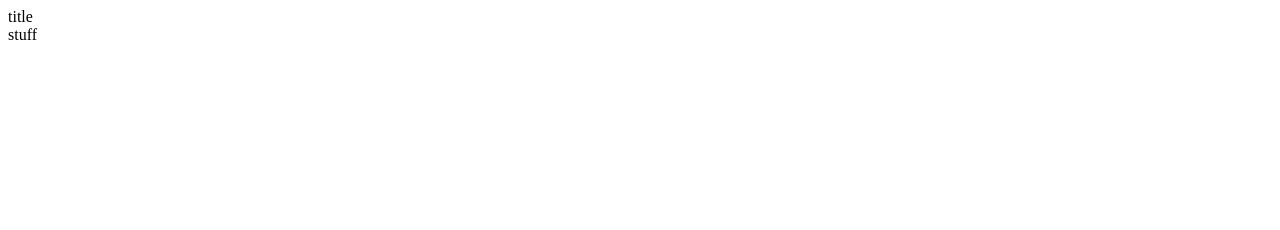
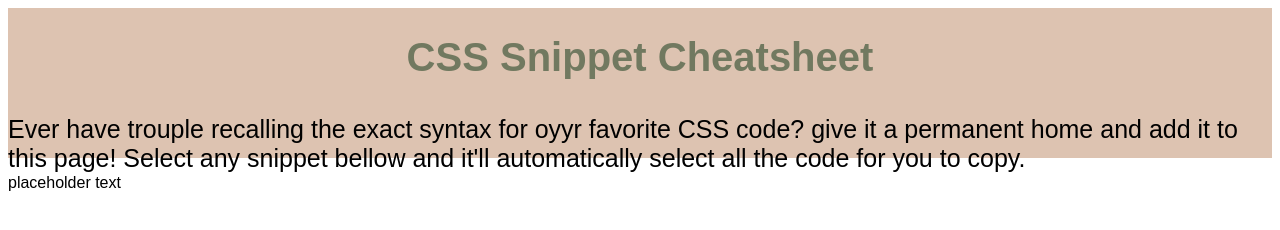
Before and after one commit to Willlasbury/mini-project, a plain HTML site: page index.html in a window 1280 px wide. Drawn offline with Linux system fonts and the light colour scheme.

Commit message:
adding my header code

```diff
--- a/assets/style.css
+++ b/assets/style.css
@@ -0,0 +1,39 @@
+*{
+    font-family: Arial, Helvetica, sans-serif;
+}
+:root {
+    --bg-color: #DDC3B1;
+    --txt-header:#717960;
+    --txt-body: black;
+    --text-color: #purple;
+    --accent-color: #a5b288;
+  }
+
+  header {
+    background-color: var(--bg-color);
+    font-size: 25px;
+    display: flex;
+    flex-direction: column;
+    height: 150px;
+    align-items: center;
+  }
+
+  .header h1 {
+    font-size: 2.5rem;
+    margin-bottom: 10px;
+    color: var(--txt-header);
+  }
+
+ .header p {
+    margin-bottom: 10px;
+    justify-content: center;
+  }
+
+  main {
+    font-size: 16px;
+    display: flex;
+    flex-direction: column;
+    min-height: 100vh;
+    justify-content: flex-start;
+
+  }
--- a/index.html
+++ b/index.html
@@ -1,22 +1,29 @@
 <!DOCTYPE html>
-<html lang="en">
+<html>
+
 <head>
-    <link rel="stylesheet" href="./assets/style.css">
-    <meta charset="UTF-8">
-    <meta http-equiv="X-UA-Compatible" content="IE=edge">
-    <meta name="viewport" content="width=device-width, initial-scale=1.0">
-    <title>Document</title>
+  <title>CSS Snippet Cheatsheet</title>
+  <meta charset="UTF-8" />
+  <meta name="viewport" content="width=device-width, initial-scale=1" />
+  <link rel="stylesheet" type="text/css" href="assets/style.css" />
 </head>
+
+
+
 <body>
+  <!-- Header -->
+  <header class="header">
+    <h1>CSS Snippet Cheatsheet</h1>
+    <p>
+      Ever have trouple recalling the exact syntax for oyyr favorite CSS code? give it a permanent home and add it to this page! Select any snippet bellow and it'll automatically select all the code for you to copy.
+    </p>
+  </header>
 
-    <header>
-        title
-    </header>
-    <main>
-        stuff
-    </main>
-    <footer>
+  <main>
+    <p>
+        placeholder text
+    </p>
+  </main>
 
-    </footer>
 </body>
 </html>
```
